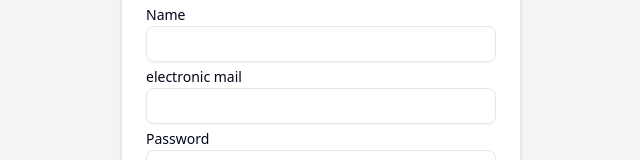
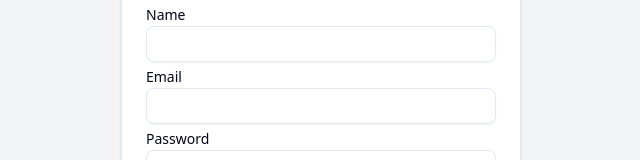
Before and after one commit to usmaan-shahh/LMS-MERN, a React (Vite) app in the folder client/: page / in a window 1280 px wide. Shown: the part 338-498 px from the top of the page, without its empty margins (319-959 px from the left). Built offline with nearby package versions, Linux system fonts and the light colour scheme.

Commit message:
fix: update label text from 'electronic mail' to 'Email' for consistency

```diff
--- a/client/src/pages/Login.jsx
+++ b/client/src/pages/Login.jsx
@@ -62,7 +62,7 @@ export function Login() {
                 />
               </div>
               <div className="space-y-1">
-                <Label>electronic mail</Label>
+                <Label>Email</Label>
                 <Input
                   type="email"
                   name="email"
@@ -97,7 +97,7 @@ export function Login() {
             </CardHeader>
             <CardContent className="space-y-2">
               <div className="space-y-1">
-                <Label>electronic mail</Label>
+                <Label>email</Label>
                 <Input
                   type="email"
                   placeholder="Ex. usman@gmail.com"
```
